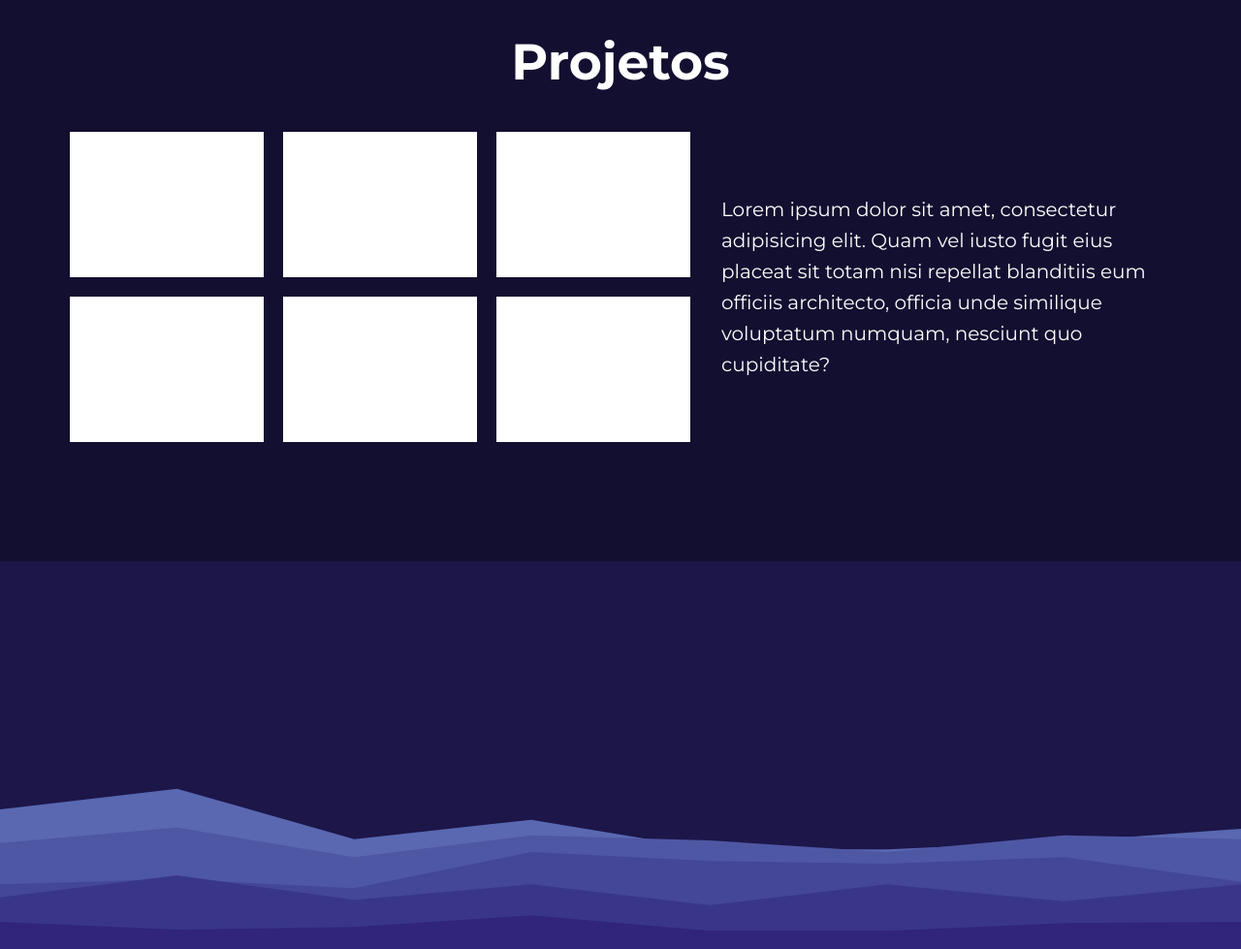
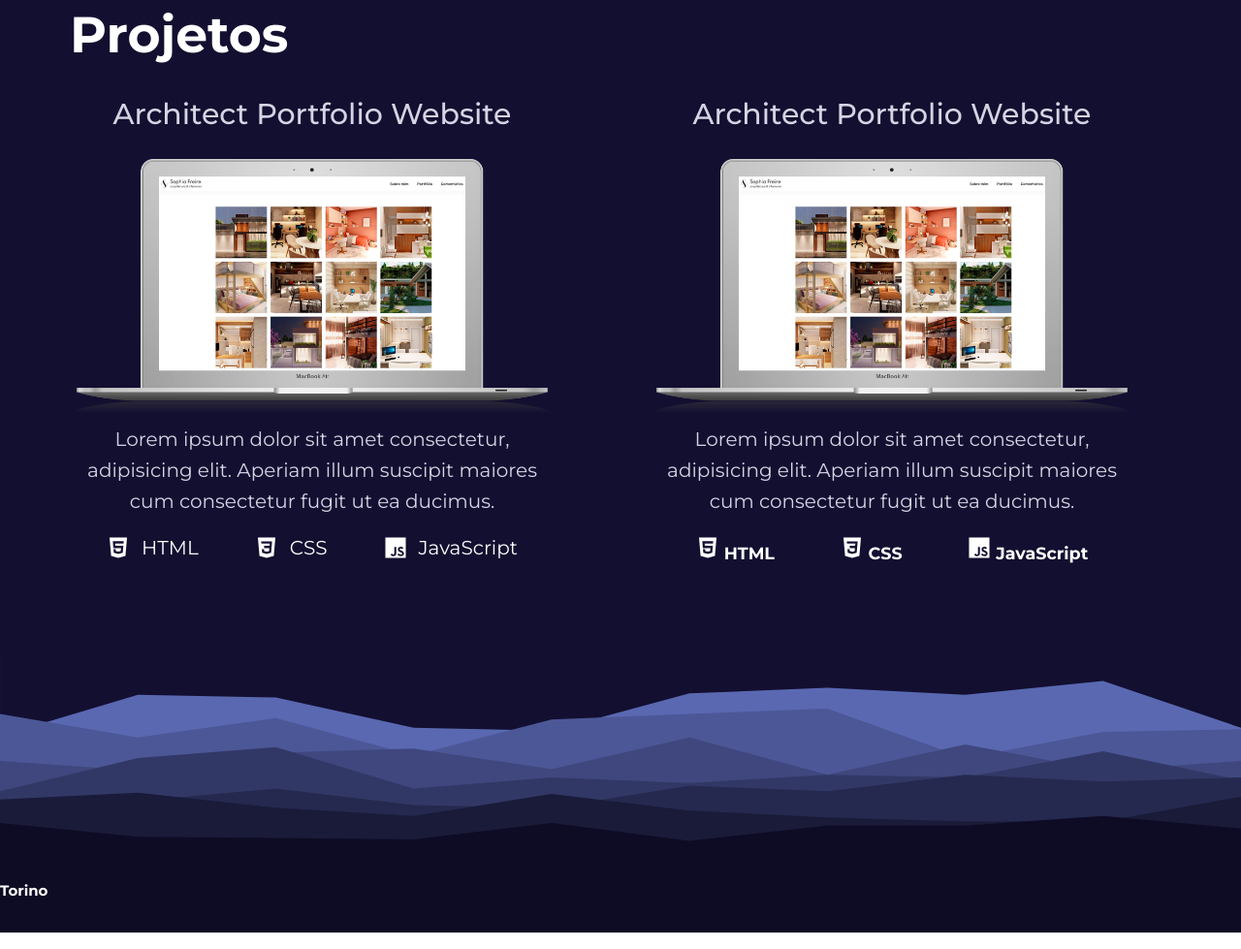
Before and after one commit to tqbrandao/my-portfolio, a plain HTML site: page index.html in a window 1280 px wide. Shown: the part 1431-2410 px from the top of the page at 97% size. Drawn offline with nearby package versions, Linux system fonts and the light colour scheme.

Commit message:
Working on projects gallery section

```diff
--- a/css/general.css
+++ b/css/general.css
@@ -66,15 +66,23 @@ body {
   line-height: 1;
   font-weight: 400;
   color: #222;
+  overflow-x: hidden;
 }
 
 .heading-primary {
   font-size: 5.2rem;
   line-height: 1.25;
+  margin-bottom: 3.2rem;
+}
+
+.heading-secondary {
+  font-size: 3rem;
+  line-height: 1.2;
+  margin-bottom: 2rem;
 }
 
 .spacer {
-  aspect-ratio: 960/300;
+  aspect-ratio: 960/150;
   width: 100%;
   background-repeat: no-repeat;
   background-position: center;
@@ -82,5 +90,5 @@ body {
 }
 
 .layer1 {
-  background-image: url("../assets/layered-peaks-haikei.svg");
+  background-image: url("../assets/layered-peaks-haikei-final.svg");
 }
--- a/css/style.css
+++ b/css/style.css
@@ -144,38 +144,74 @@ shade da cor3:#121523;
 }
 
 .projects-container {
-  display: flex;
-  flex-direction: column;
-  align-items: center;
-  justify-content: center;
-  padding-top: 4rem;
-  gap: 4rem;
   max-width: 120rem;
-  height: 60vh;
   margin: 0 auto;
   padding: 0 3.2rem;
 }
 
-.projects {
+.gallery {
+  display: grid;
+  grid-template-columns: 1fr 1fr;
+  gap: 6rem;
+}
+
+.projects__item {
+  background-color: transparent;
+  width: 50rem;
+  /* height: 20rem; */
+  border-radius: 2rem;
+}
+
+.project-description {
+  color: #d6d3e4;
+  text-align: center;
+  font-weight: 500;
+}
+
+.project-description--text {
+  margin-bottom: 2rem;
+  font-size: 2rem;
+  line-height: 1.6;
+  text-align: center;
+  color: #d6d3e4;
+  font-weight: 400;
+}
+
+.project-img {
+  max-width: 100%;
+}
+
+.tech-span {
+  font-weight: 400;
+  margin-left: 1.2rem;
+  font-size: 2rem;
+}
+
+.tech-description {
   display: flex;
-  gap: 3.2rem;
+  justify-content: space-evenly;
+  align-items: center;
+  font-size: 1.5rem;
+  font-weight: 400;
+  text-align: center;
+  gap: 2rem;
+}
+
+ion-icon {
+  font-size: 2.4rem;
+}
+
+.aligner {
+  display: flex;
   align-items: center;
 }
 
-.gallery {
-  display: grid;
-  grid-template-columns: 1fr 1fr 1fr;
-  gap: 2rem;
+/* ****************************************
+                 FOOTER
+**************************************** */
+
+.footer {
+  background-color: #0e0b24;
+  padding: 3.6rem 0 3.6rem 0;
+  color: #fff;
 }
-
-.projects__item {
-  background-color: #fff;
-  width: 20rem;
-  height: 15rem;
-  /* border-radius: 2rem; */
-}
-
-.projects__description {
-  font-size: 2rem;
-  line-height: 1.6;
-}
--- a/index.html
+++ b/index.html
@@ -82,28 +82,49 @@
       <section class="section-projects">
         <div class="projects-container">
           <h1 class="heading-primary heading-primary--projects">Projetos</h1>
-          <div class="projects">
             <div class="gallery">
-              <div class="projects__item">Projeto 1</div>
-              <div class="projects__item">Projeto 2</div>
-              <div class="projects__item">Projeto 3</div>
-              <div class="projects__item">Projeto 4</div>
-              <div class="projects__item">Projeto 5</div>
-              <div class="projects__item">Projeto 6</div>
+              <div class="projects__item">
+                <h2 class="heading-secondary project-description">Architect Portfolio Website</h2>
+                <img class="project-img" src="/assets/project1.png"  alt="">
+                <p class="project-description--text">Lorem ipsum dolor sit amet consectetur, adipisicing elit. Aperiam illum suscipit maiores cum consectetur fugit ut ea ducimus.</p>
+                <div class="tech-description">
+                  <div class="aligner">
+                    <ion-icon name="logo-html5"></ion-icon> <span class="tech-span">HTML</span>
+                  </div>
+                  <div class="aligner">
+                    <ion-icon name="logo-css3"></ion-icon> <span class="tech-span">CSS</span>
+                  </div>
+                  <div class="aligner">
+                    <ion-icon name="logo-javascript"></ion-icon> <span class="tech-span">JavaScript</span>
+                  </div>
+                </div>
+              </div>
+
+              <div class="projects__item">
+                <h2 class="heading-secondary project-description">Architect Portfolio Website</h2>
+                <img class="project-img" src="/assets/project1.png"  alt="">
+                <p class="project-description--text">Lorem ipsum dolor sit amet consectetur, adipisicing elit. Aperiam illum suscipit maiores cum consectetur fugit ut ea ducimus.</p>
+                <div class="tech-description">
+                  <h3> <ion-icon name="logo-html5"></ion-icon> HTML</h3>
+                  <h3> <ion-icon name="logo-css3"></ion-icon> CSS</h3>
+                  <h3> <ion-icon name="logo-javascript"></ion-icon> JavaScript </h3>
+                </div>
+              </div>
             </div>
-            <p class="projects__description">
-              Lorem ipsum dolor sit amet, consectetur adipisicing elit. Quam vel
-              iusto fugit eius placeat sit totam nisi repellat blanditiis eum
-              officiis architecto, officia unde similique voluptatum numquam,
-              nesciunt quo cupiditate?
-            </p>
-          </div>
-        </div>
+
       </section>
       <div class="spacer layer1"></div>
       <section class="section-skills"></section>
     </main>
 
-    <footer class="footer"></footer>
+    <footer class="footer">
+      <div class="footer-container">
+        <h2>Torino</h2>
+      </div>
+    </footer>
+
+    <script type="module" src="https://unpkg.com/ionicons@5.5.2/dist/ionicons/ionicons.esm.js"></script>
+
+    <script nomodule src="https://unpkg.com/ionicons@5.5.2/dist/ionicons/ionicons.js"></script>
   </body>
 </html>
```
Also changed, not shown: assets/layered-peaks-haikei-dark.svg (added), assets/layered-peaks-haikei-darker.svg (added), assets/layered-peaks-haikei-final.svg (added), assets/layered-peaks-haikei-same.svg (added), assets/project1.png (added).
